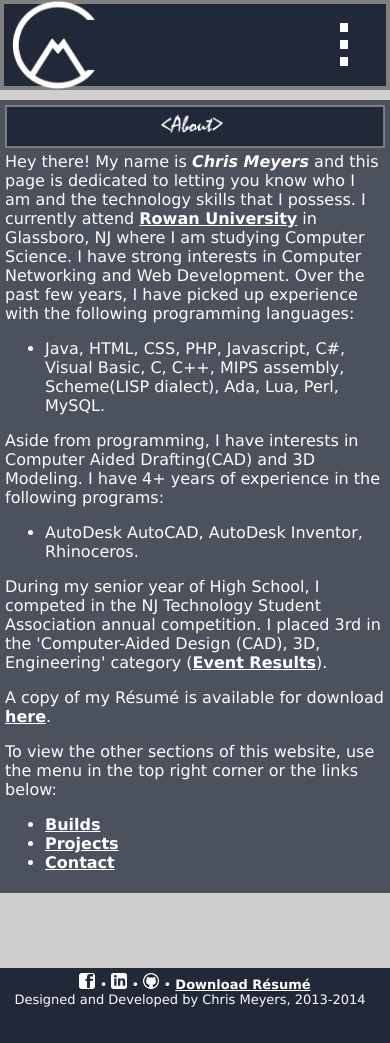
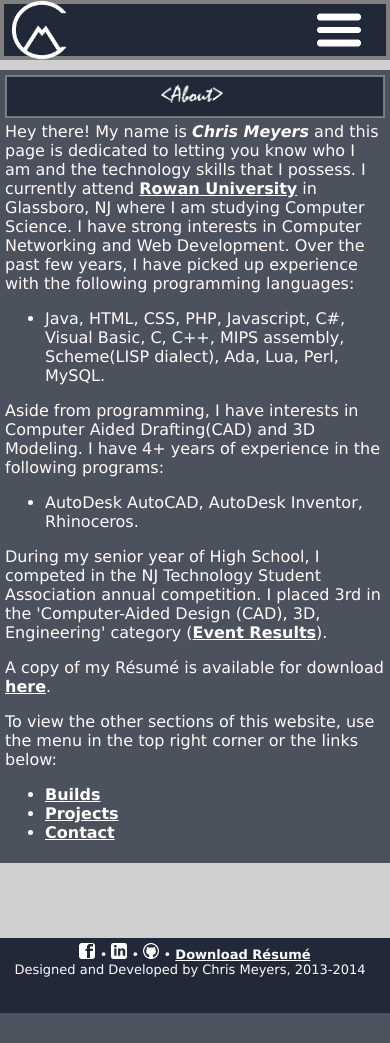
Before and after one commit to chrismeyers/CM_WEBSITE, a PHP site: page / in a window 390 px wide. After the commit the page ends 1013 px from the top, so only its background shows below. Run offline with PHP 8.4, Linux system fonts and the light colour scheme.

Commit message:
updated header for small windows/mobile.

```diff
--- a/public_html/v4/csselements_small.css
+++ b/public_html/v4/csselements_small.css
@@ -117,8 +117,8 @@
     }
 
     #banner-small img{
-        height: 90px;
-        width: 90px;
+        height: 60px;
+        width: 60px;
         float: left;
         margin-left: 10px;
         display: inline-block;
@@ -130,8 +130,8 @@
 
     div.banner-img-small{
         float: left;
-        height: 90px;
-        width: 100px;
+        height: 60px;
+        width: 70px;
     }
 
     #banner-icon-small{
@@ -140,7 +140,7 @@
     }
 
     #bannerBar{
-        height: 90px;
+        height: 60px;
         background-color: rgb(33,40,55);
         margin-bottom: 20px;
         padding-right: 6px;
@@ -171,8 +171,8 @@
 
     #sectionTitle-menu-small{
         float: right;
-        width: 50px;
-        height:82px;
+        width: 60px;
+        height: 52px;
         background-color: rgb(33,40,55);
         display: table-cell;
         margin-right: 15px;
@@ -217,13 +217,18 @@
         background-color: #5bb75b;
     }
 
+    #menu-toggle-small{
+        width: 50px;
+        height: 52px;
+    }
+
     .main {
         color:#FFFAFA;
         width: auto;
         background-color: rgba(33,40,55,0.75);
         padding: 5px;
         margin-bottom: 150px; /* Add more spacing between footer and main */
-        margin-top: 100px; /*Used for a fixed banner*/
+        margin-top: 70px; /*Used for a fixed banner*/
         font-family: Verdana, Geneva, sans-serif;
         font-size: medium;
 
--- a/public_html/v4/header.php
+++ b/public_html/v4/header.php
@@ -47,7 +47,7 @@
                 <div id='sectionTitle-menu-small'>
                     <ul id='menu-dropdown-small'>
                         <li>
-                            <img id='menu-toggle-small' src='images/menuIcon-small.png'>
+                            <img id='menu-toggle-small' src='images/menuIcon.png'>
                             <ul id='menu-items-small'>
                                 <li onclick='showAbout()'>About</li>
                                 <li onclick='showBuilds()'>Builds</li>
```
